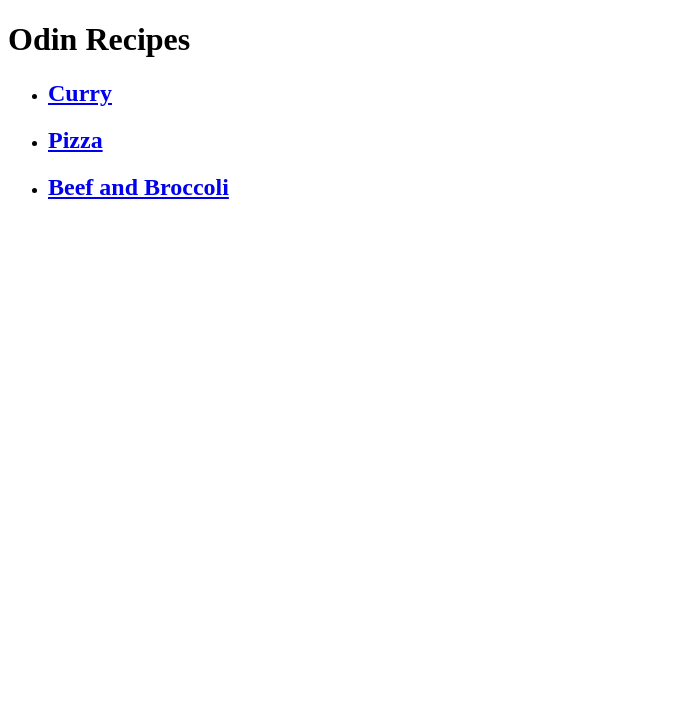
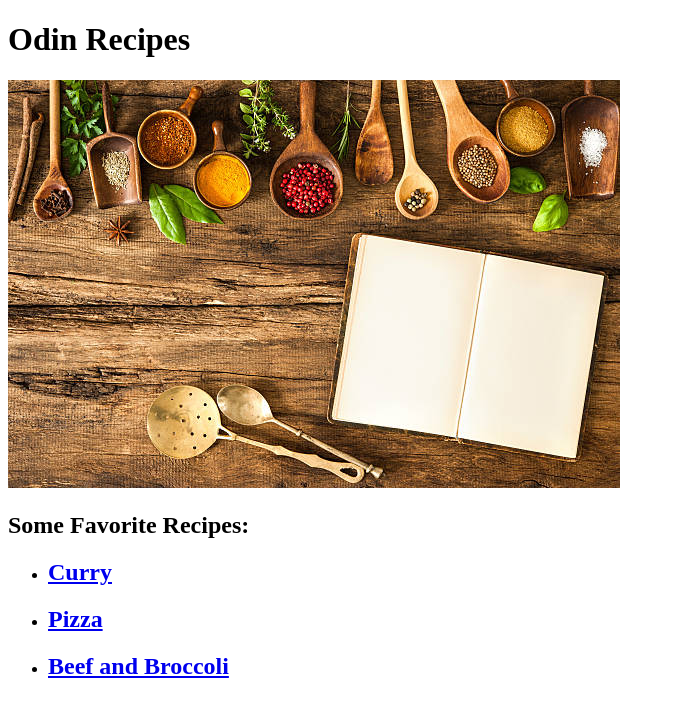
Before and after one commit to codybb/odin-recipes, a plain HTML site: page index.html in a window 1280 px wide. Shown: the whole page, without its empty margins (0-675 px from the left). Drawn offline with Linux system fonts and the light colour scheme.

```diff
--- a/index.html
+++ b/index.html
@@ -3,10 +3,12 @@
 <head>
     <meta charset="UTF-8">
 
-    <title>Recipe Project</title>
+    <title>Odin Recipes</title>
 </head>
 <body>
    <h1>Odin Recipes</h1>
+        <img src="recipes/recipe images/recipebook.jpg">
+   <h2>Some Favorite Recipes:</h2>
    <ul><li><h2> <a href="./recipes/curry.html">Curry</a></h2> </li>
        <li><h2> <a href="./recipes/pizza.html">Pizza</a></h2> </li>
        <li><h2> <a href="./recipes/beefbr.html">Beef and Broccoli</a></h2></li> </ul>
```
Also changed, not shown: recipes/recipe images/recipebook.jpg (added).
